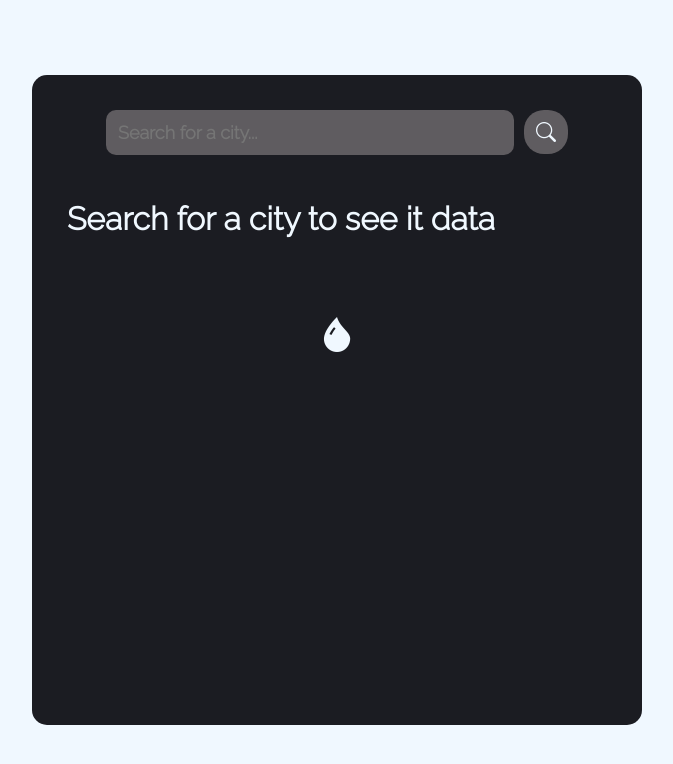
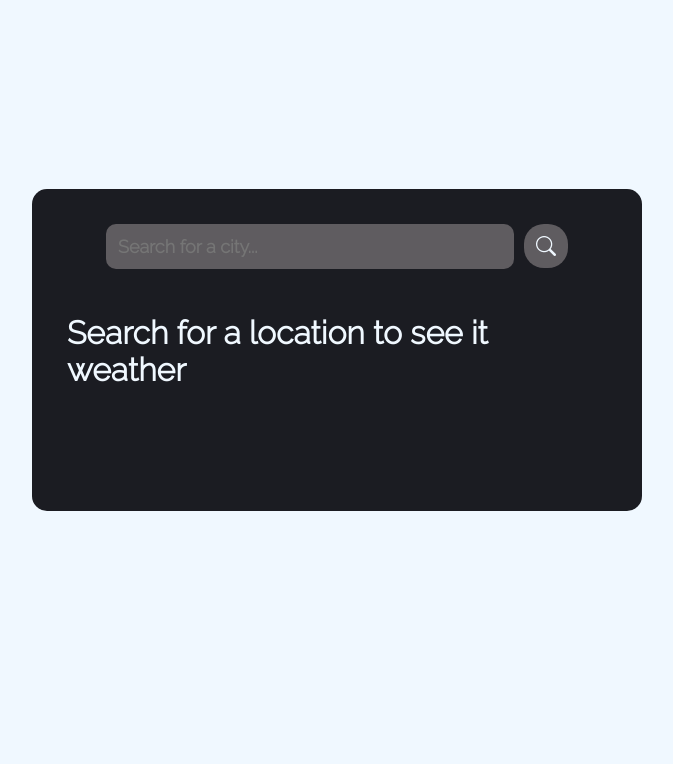
Before and after one commit to Catskhi/react-weather-app, a React (Create React App) app: page / in a window 1280 px wide. Shown: the top 764 px of the page, without its empty margins (303-976 px from the left). Built offline with nearby package versions, Linux system fonts and the light colour scheme; the HTML template or start-up script is replaced by a standard one.

Commit message:
Search input atomization

```diff
--- a/src/components/Card/DisplayCard.module.css
+++ b/src/components/Card/DisplayCard.module.css
@@ -1,9 +1,15 @@
-.flexCard {
-    display: flex;
+.centerCard {
+    display: grid;
     justify-content: center;
-    align-items: center;
-    height: 100vh;
-    transition: .3s;
+    align-content: center;
+    min-height: 700px;
+    overflow-y: scroll;
+}
+
+@media screen and (min-width: 300px) {
+    .centerCard {
+        overflow: auto;
+    }
 }
 
 @keyframes CardAnimation {
@@ -16,10 +22,10 @@
 .Card {
     color: aliceblue;
     background-color: rgb(27, 28, 34);
-    height: 80vh;
     width: 80vw;
     border-radius: 15px;
     padding: 5px;
+    padding-bottom: 45px;
     transition: .3s;
     animation-name: CardAnimation;
     animation-duration: .7s;
@@ -43,53 +49,9 @@
 
 .weather {
     align-self: flex-start;
-    margin-left: 60px;
+    margin-left: 40px;
     font-size: 50px;
     transition: .3s;
-}
-
-.searchInput {
-    background-color: rgba(238, 228, 228, 0.322);
-    color: aliceblue;
-    font-size: 18px;
-    font-weight: bold;
-    border: 0;
-    border-radius: 10px;
-    margin-top: 30px;
-    padding: 12px;
-    width: 60vw;
-    transition: .3s;
-}
-
-@media screen and (min-width: 1000px) {
-    .searchInput {
-       width: 30vw !important;
-    }
-}
-
-.searchInput:focus {
-    outline: none;
-    box-shadow: 0 0 0 2px aliceblue;
-}
-
-.searchButton {
-    font-size: 20px;
-    padding: 10px 12px 10px 12px;
-    background-color: rgba(238, 228, 228, 0.322);
-    border-radius: 20px;
-    margin-left: 10px;
-    transition: .3s;
-}
-
-.searchButton:hover {
-    cursor: pointer;
-    color: rgb(181, 188, 194);
-    background-color: rgba(175, 169, 169, 0.322);
-}
-
-.searchButton:active {
-    color: rgb(118, 125, 129);
-    background-color: rgba(133, 126, 126, 0.322);
 }
 
 @media screen and (min-width : 1000px) {
@@ -103,10 +65,34 @@
 }
 
 .sideInformations {
+
+    font-size: 25px;
+    transition: .3s;
+}
+
+.weatherInfo {
     display: flex;
+    align-items: center;
+    padding: 3px;
+    transition: .3s;
 }
 
 .dropIcon {
     font-size: 35px;
+    margin-left: 5px;
+    padding-right: 10px;
     transition: .3s;
 }
+
+.weatherIcon {
+
+   transition: .3s;
+}
+
+.windIcon {
+    font-size: 35px;
+    margin-left: 5px;
+    margin-right: 10px;
+    margin-top: 5px;
+    transition: .3s;
+}
--- a/src/components/Card/DisplayCard.tsx
+++ b/src/components/Card/DisplayCard.tsx
@@ -1,4 +1,5 @@
 import React, { ChangeEvent, useEffect, useState } from 'react';
+import SearchInput from './SearchInput';
 
 import styles from './DisplayCard.module.css'
 
@@ -9,15 +10,11 @@ export default function DisplayCard (props: IDisplayCardProps) {
   const [cityInputValue, setCityInputValue] = useState('')
   const [weatherData, setWeatherData] = useState<any>(null)
 
-  const handleChange = ((event : ChangeEvent<HTMLInputElement>) => {
-      setCityInputValue(event.target.value)
-  })
-
   useEffect(() => {
     if (weatherData) {
       console.log(weatherData)
       console.log(weatherData.main.temp)
-      console.log(weatherData.weather[0].icon)
+      console.log(weatherData.wind.speed)
     }
   }, [weatherData])
 
@@ -35,31 +32,31 @@ export default function DisplayCard (props: IDisplayCardProps) {
   }
 
   return (
-    <div className={styles.flexCard}>
+    <div className={styles.centerCard}>
       <div className={styles.Card}>
-        <div>
-            <input className={styles.searchInput} type={'text'}
-            placeholder={'Search for a city...'}
-            value={cityInputValue}
-            onChange={handleChange}
-            ></input><i className={"bi bi-search " + styles.searchButton}
-              onClick={fetchAPI}
-            />
-        </div>
+        <SearchInput cityInputValue={cityInputValue}
+          setCityInputValue={setCityInputValue}
+          fetchAPI={fetchAPI}
+        />
         <h1 className={styles.textLeft + ' ' + styles.title}>
-            {weatherData !== null ? 'Weather in ' + weatherData.name : 'Search for a city to see it data'}
+            {weatherData !== null ? 'Weather in ' + weatherData.name : 'Search for a location to see it weather'}
         </h1>
         <h2 className={styles.centralize + ' ' + styles.weather}>
             {weatherData !== null ? weatherData.main.temp + ' °C' : ''}
         </h2>
-        <div className={styles.sideInformations}>
-          <div>
-            <i className={"bi bi-droplet-fill " + styles.dropIcon}></i>
-          </div>
-          <div>
-            {weatherData && <img src={'https://openweathermap.org/img/wn/' + weatherData.weather[0].icon + '.png'}/>}
-          </div>
-        </div>
+        {weatherData && <div className={styles.sideInformations}>
+            <div className={styles.weatherInfo}>
+              <img
+              className={styles.weatherIcon}
+              src={'https://openweathermap.org/img/wn/' + weatherData.weather[0].icon + '.png'}/>{weatherData.weather[0].description}
+            </div>
+            <div className={styles.weatherInfo}>
+              <i className={"bi bi-droplet-fill " + styles.dropIcon}/>{weatherData.main.humidity}%
+            </div>
+            <div className={styles.weatherInfo}>
+              <i className={"bi bi-wind " + styles.windIcon}></i>{weatherData.wind.speed}km/h
+            </div>
+        </div>}
       </div>
     </div>
   );
--- /dev/null
+++ b/src/components/Card/SearchInput.tsx
@@ -0,0 +1,32 @@
+import React, { ChangeEvent } from 'react';
+
+import styles from './searchInput.module.css'
+
+export interface ISearchInputProps {
+    cityInputValue : string,
+    setCityInputValue : Function,
+    fetchAPI : Function
+}
+
+export default function SearchInput ({cityInputValue, setCityInputValue, fetchAPI}: ISearchInputProps) {
+    const handleChange = ((event : ChangeEvent<HTMLInputElement>) => {
+        event.preventDefault()
+        setCityInputValue(event.target.value)
+    })
+
+    const fetchAPIFunction = () => {
+        fetchAPI()
+    }
+
+  return (
+    <div>
+            <input className={styles.searchInput} type={'text'}
+            placeholder={'Search for a city...'}
+            value={cityInputValue}
+            onChange={handleChange}
+            ></input><i className={"bi bi-search " + styles.searchButton}
+              onClick={fetchAPIFunction}
+            />
+    </div>
+  );
+}
--- /dev/null
+++ b/src/components/Card/searchInput.module.css
@@ -0,0 +1,51 @@
+
+.searchInput {
+    background-color: rgba(238, 228, 228, 0.322);
+    color: aliceblue;
+    font-size: 18px;
+    font-weight: bold;
+    border: 0;
+    border-radius: 10px;
+    margin-top: 30px;
+    padding: 12px;
+    width: 50vw;
+    transition: .3s;
+}
+
+
+@media screen and (min-width: 500px) {
+    .searchInput {
+       width: 60vw !important;
+    }
+}
+
+@media screen and (min-width: 1000px) {
+    .searchInput {
+       width: 30vw !important;
+    }
+}
+
+.searchInput:focus {
+    outline: none;
+    box-shadow: 0 0 0 2px aliceblue;
+}
+
+.searchButton {
+    font-size: 20px;
+    padding: 10px 12px 10px 12px;
+    background-color: rgba(238, 228, 228, 0.322);
+    border-radius: 20px;
+    margin-left: 10px;
+    transition: .3s;
+}
+
+.searchButton:hover {
+    cursor: pointer;
+    color: rgb(181, 188, 194);
+    background-color: rgba(175, 169, 169, 0.322);
+}
+
+.searchButton:active {
+    color: rgb(118, 125, 129);
+    background-color: rgba(133, 126, 126, 0.322);
+}
```
